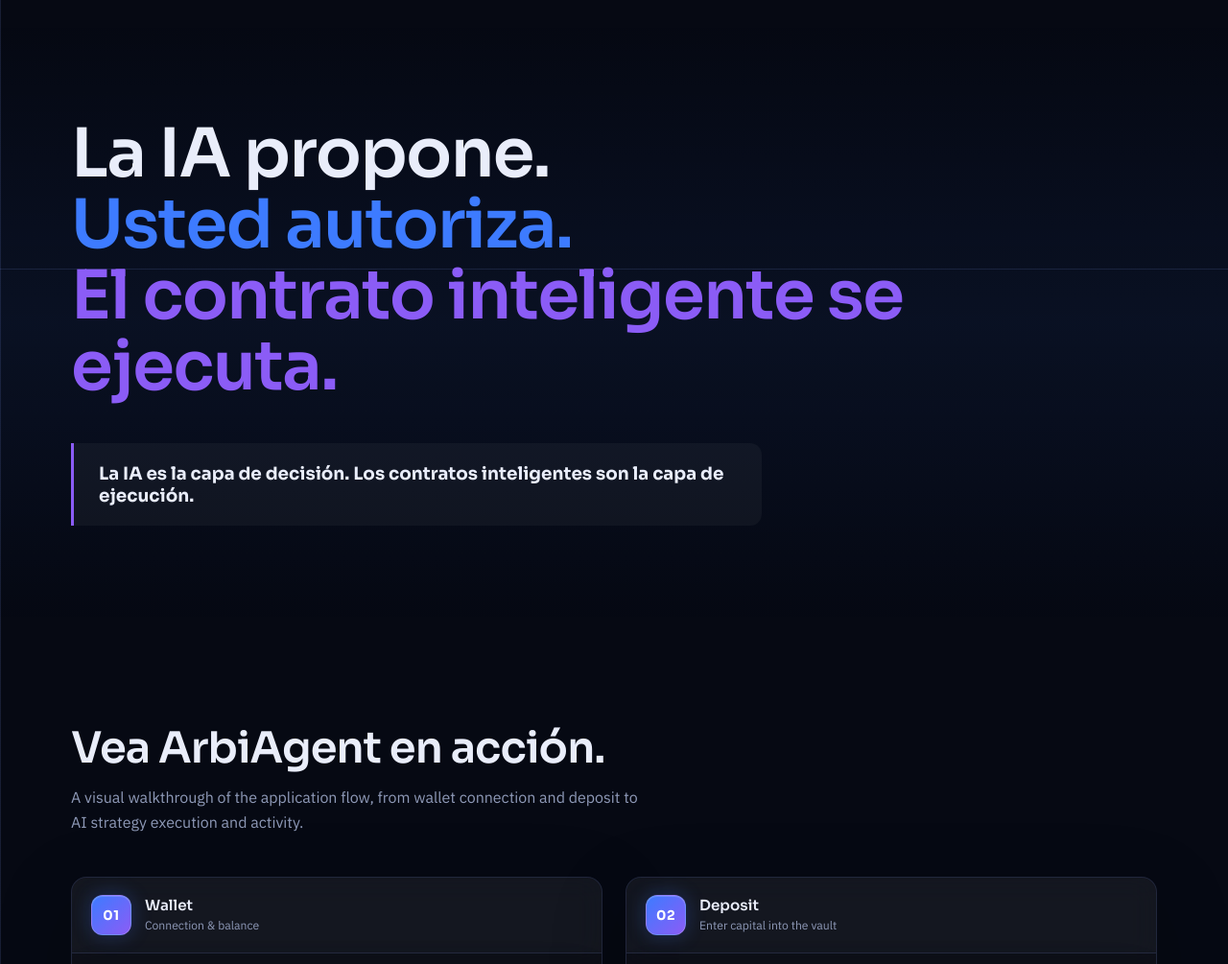
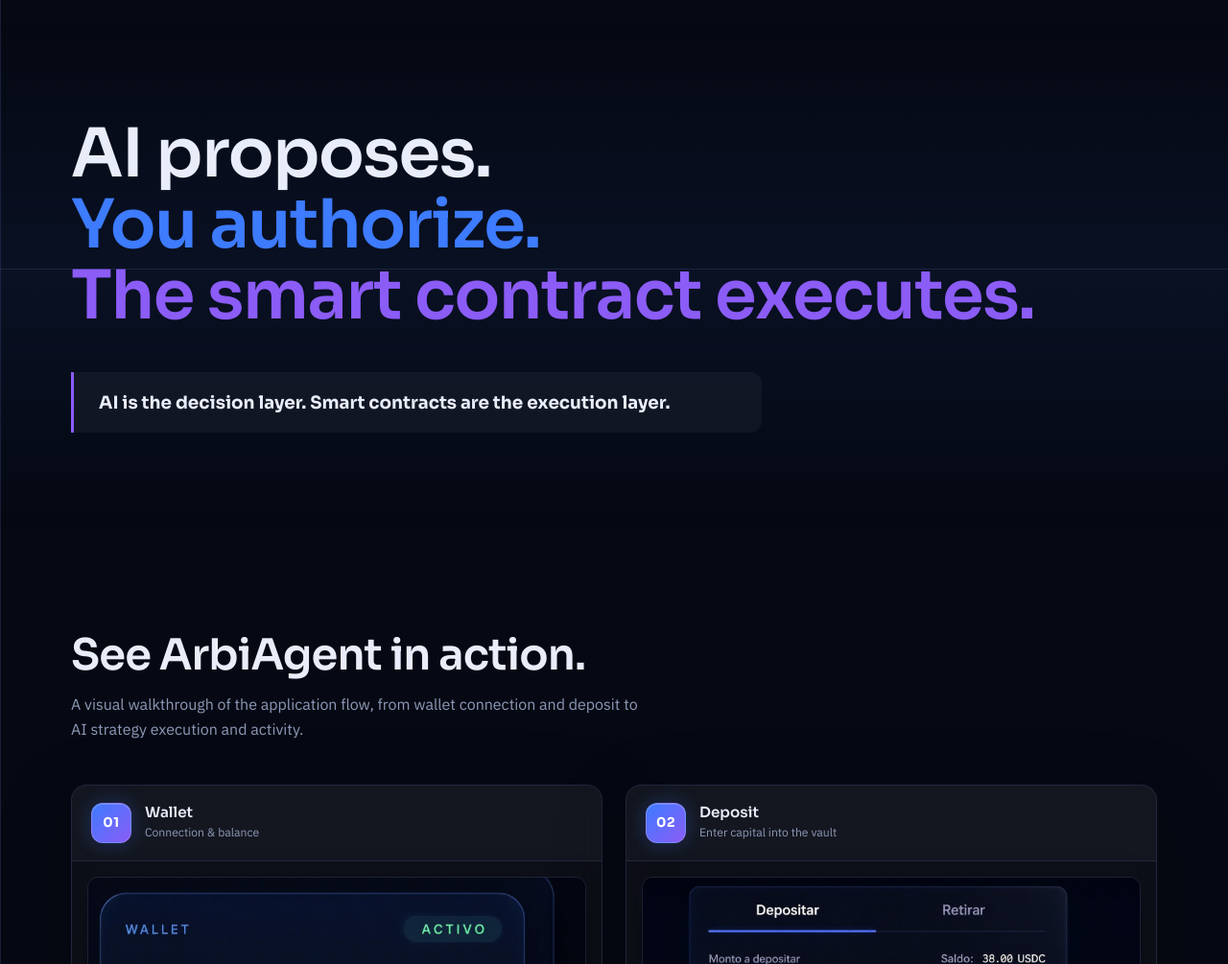
Before and after one commit to YisusCode1/Landing-page-ArbiAgent, a plain HTML site: page index.html in a window 1280 px wide. Shown: the part 2120-3125 px from the top of the page at 96% size. Drawn offline with Linux system fonts and the light colour scheme.

Commit message:
Update landing page content

```diff
--- a/index.html
+++ b/index.html
@@ -89,12 +89,18 @@
 </div></section>
 
 <section class="diff" id="difference"><div class="wrap">
-  <h2><span>La IA propone.</span><span>Usted autoriza.</span><span>El contrato inteligente se ejecuta.</span></h2>
-  <p class="statement"><strong>La IA es la capa de decisión. Los contratos inteligentes son la capa de ejecución.</strong></p>
+  <h2>
+    <span>AI proposes.</span>
+    <span>You authorize.</span>
+    <span>The smart contract executes.</span>
+  </h2>
+  <p class="statement">
+    <strong>AI is the decision layer. Smart contracts are the execution layer.</strong>
+  </p>
 </div></section>
 
 <section id="preview" class="preview-section"><div class="wrap">
-  <h2>Vea ArbiAgent en acción.</h2>
+  <h2>See ArbiAgent in action.</h2>
   <p class="preview-intro">A visual walkthrough of the application flow, from wallet connection and deposit to AI strategy execution and activity.</p>
 
   <div class="preview-flow" aria-label="ArbiAgent application flow">
```
